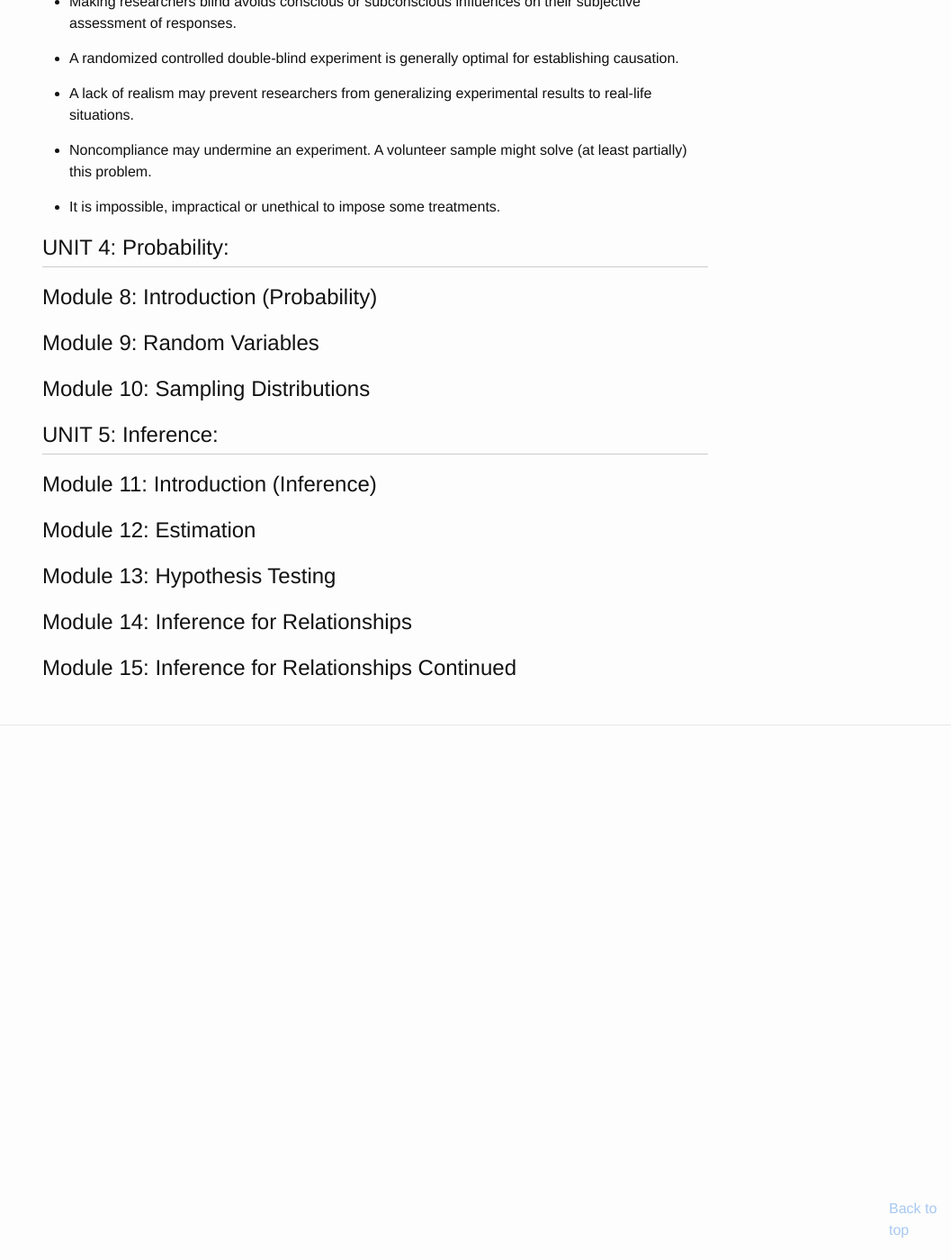
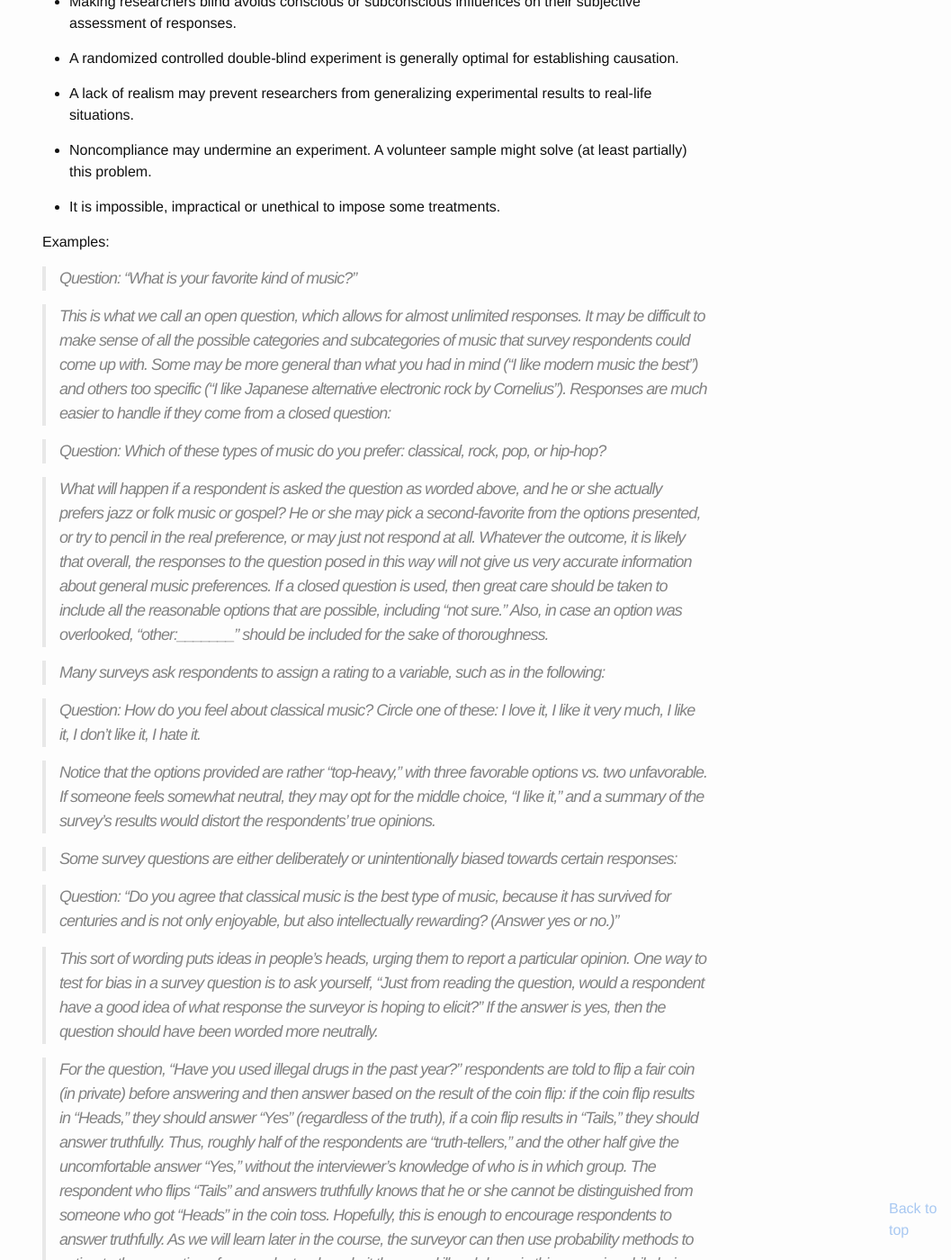
Before and after one commit to EastonLee/eastonlee.github.io, a Jekyll site: the page built from _posts/2017-05-18-statistics-reasoning-by-cmu.md, in a window 1280 px wide and 1400 px high, scrolled down 8653 px. Shown: the whole window at 90% size, without its empty margins (223-1280 px from the left). Built offline with Jekyll 4.4.1, drawn with Linux system fonts in a browser that asks for light colours; nearby versions of some CDN libraries; formulas are drawn with MathJax 3; a script that is not in the unit is left out; comment, search, counter and statistics services are not loaded; before the commit the page ends 9519 px from its top, so only the background shows below that; some of the changed text lies outside the part shown.

Commit message:
new content

```diff
--- a/_posts/2017-05-18-statistics-reasoning-by-cmu.md
+++ b/_posts/2017-05-18-statistics-reasoning-by-cmu.md
@@ -253,6 +253,42 @@ Summary:
 
 * It is impossible, impractical or unethical to impose some treatments.
 
+Examples:
+
+> Question: "What is your favorite kind of music?"
+
+> This is what we call an open question, which allows for almost unlimited responses. It may be difficult to make sense of all the possible categories and subcategories of music that survey respondents could come up with. Some may be more general than what you had in mind ("I like modern music the best") and others too specific ("I like Japanese alternative electronic rock by Cornelius"). Responses are much easier to handle if they come from a closed question:
+
+> Question: Which of these types of music do you prefer: classical, rock, pop, or hip-hop?
+
+> What will happen if a respondent is asked the question as worded above, and he or she actually prefers jazz or folk music or gospel? He or she may pick a second-favorite from the options presented, or try to pencil in the real preference, or may just not respond at all. Whatever the outcome, it is likely that overall, the responses to the question posed in this way will not give us very accurate information about general music preferences. If a closed question is used, then great care should be taken to include all the reasonable options that are possible, including "not sure." Also, in case an option was overlooked, "other:___________" should be included for the sake of thoroughness.
+
+> Many surveys ask respondents to assign a rating to a variable, such as in the following:
+
+> Question: How do you feel about classical music? Circle one of these: I love it, I like it very much, I like it, I don't like it, I hate it.
+
+> Notice that the options provided are rather "top-heavy," with three favorable options vs. two unfavorable. If someone feels somewhat neutral, they may opt for the middle choice, "I like it," and a summary of the survey's results would distort the respondents' true opinions.
+
+> Some survey questions are either deliberately or unintentionally biased towards certain responses:
+
+> Question: "Do you agree that classical music is the best type of music, because it has survived for centuries and is not only enjoyable, but also intellectually rewarding? (Answer yes or no.)"
+
+> This sort of wording puts ideas in people's heads, urging them to report a particular opinion. One way to test for bias in a survey question is to ask yourself, "Just from reading the question, would a respondent have a good idea of what response the surveyor is hoping to elicit?" If the answer is yes, then the question should have been worded more neutrally.
+
+> For the question, "Have you used illegal drugs in the past year?" respondents are told to flip a fair coin (in private) before answering and then answer based on the result of the coin flip: if the coin flip results in "Heads," they should answer "Yes" (regardless of the truth), if a coin flip results in "Tails," they should answer truthfully. Thus, roughly half of the respondents are "truth-tellers," and the other half give the uncomfortable answer "Yes," without the interviewer's knowledge of who is in which group. The respondent who flips "Tails" and answers truthfully knows that he or she cannot be distinguished from someone who got "Heads" in the coin toss. Hopefully, this is enough to encourage respondents to answer truthfully. As we will learn later in the course, the surveyor can then use probability methods to estimate the proportion of respondents who admit they used illegal drugs in this scenario, while being unable to identify exactly which respondents have been drug abusers.
+
+**Summary**
+
+A sample survey is a type of observational study in which respondents assess variables' values (often by giving an opinion).
+
+* Open questions are less restrictive, but responses are more difficult to summarize.
+* Closed questions may be biased by the options provided.
+* Closed questions should permit options such as "other:______" and/or "not sure" if those options may apply.
+* Questions should be worded neutrally.
+* Earlier questions should not deliberately influence responses to later questions.
+* Questions shouldn't be confusing or complicated.
+* Survey method and questions should be carefully designed to elicit honest responses if there are sensitive issues involved.
+
 # UNIT 4: Probability:
 
 ## Module 8: Introduction (Probability)
```
